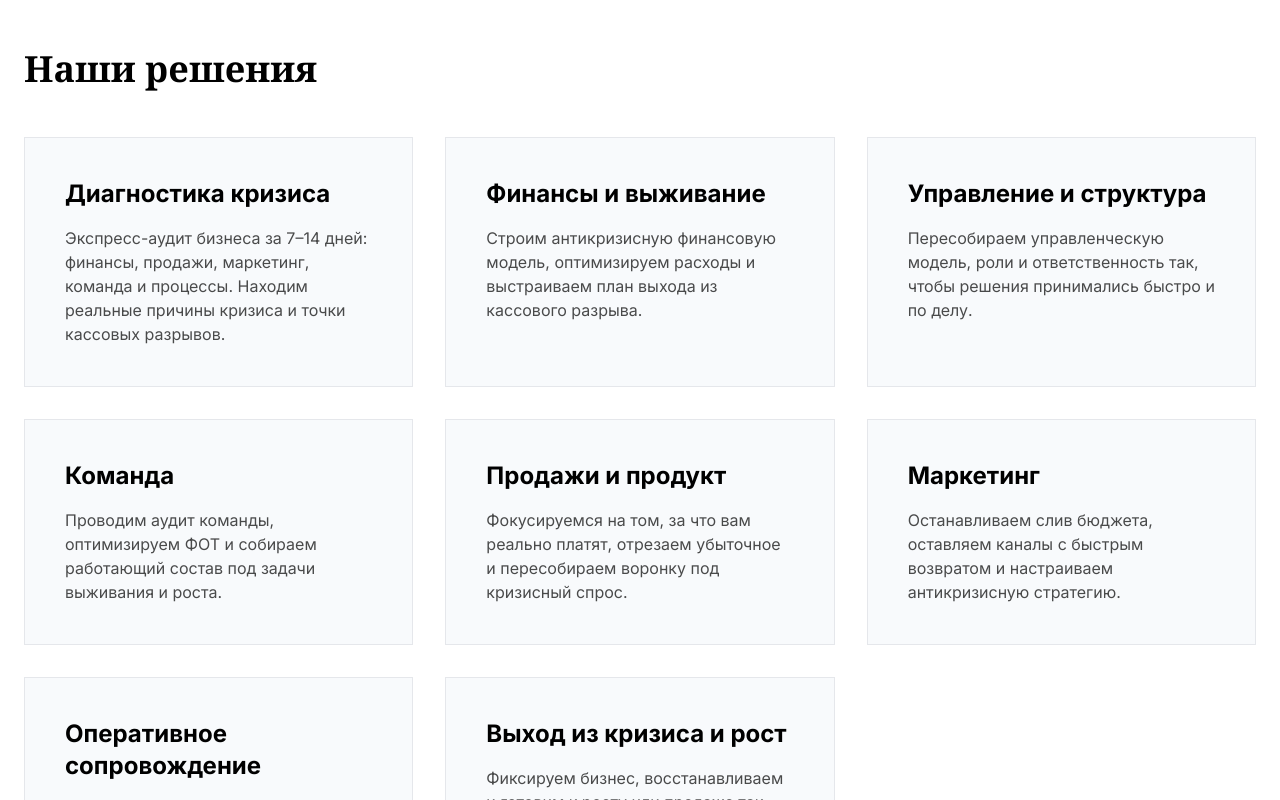
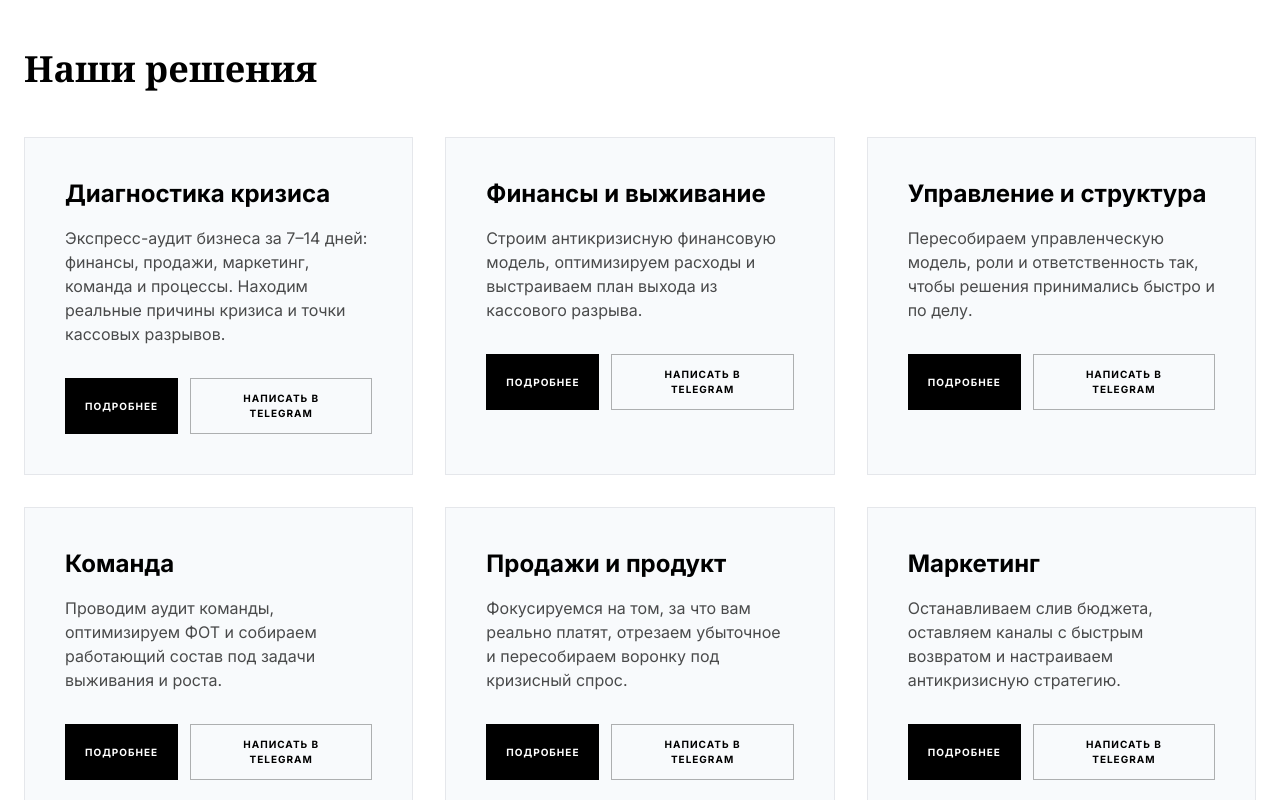
Before and after one commit to primecastmed-wq/infinity-cmi-website, a React (Vite) app: page / in a window 1280 px wide. Shown: the part 1200-2000 px from the top of the page. Built offline with nearby package versions, Linux system fonts and the light colour scheme.

Commit message:
Restore service detail navigation and add Telegram CTA

```diff
--- a/App.tsx
+++ b/App.tsx
@@ -72,7 +72,7 @@ const App: React.FC = () => {
           <div className="animate-in fade-in duration-1000">
             <Hero onCtaClick={() => setIsAiOpen(true)} />
             <Stats />
-            <Services />
+            <Services onServiceClick={navigateToService} />
             <CaseStudies />
             <Contact />
           </div>
--- a/ServiceDetail.tsx
+++ b/ServiceDetail.tsx
@@ -1,5 +1,6 @@
 
 import React from 'react';
+import { SERVICES_DATA, buildTelegramStartLink } from './Services.tsx';
 
 interface ServiceDetailProps {
   serviceId: string;
@@ -102,8 +103,27 @@ const DETAILS: Record<string, {
   }
 };
 
+const buildFallbackDetail = (serviceId: string) => {
+  const service = SERVICES_DATA.find(s => s.id === serviceId);
+  if (!service) return null;
+
+  return {
+    title: service.title,
+    tag: service.tag,
+    heroText: service.description,
+    description: service.description,
+    pros: [
+      "Четкая диагностика текущего состояния",
+      "Конкретный план действий на 30-60 дней",
+      "Фокус на быстрый эффект и управляемый риск"
+    ],
+    whyNow: "Своевременное решение снижает потери и дает быстрый управленческий эффект.",
+    stats: [{ label: "Срок старта", value: "7–14 дн." }, { label: "Фокус", value: "Результат" }]
+  };
+};
+
 const ServiceDetail: React.FC<ServiceDetailProps> = ({ serviceId, onBack, onConsultClick }) => {
-  const data = DETAILS[serviceId];
+  const data = DETAILS[serviceId] || buildFallbackDetail(serviceId);
 
   if (!data) return <div className="pt-32 p-8">Service not found</div>;
 
@@ -169,6 +189,14 @@ const ServiceDetail: React.FC<ServiceDetailProps> = ({ serviceId, onBack, onCons
                 Забронировать стратегическую сессию
                 <svg className="w-4 h-4" fill="none" stroke="currentColor" viewBox="0 0 24 24"><path strokeLinecap="round" strokeLinejoin="round" strokeWidth="2" d="M17 8l4 4m0 0l-4 4m4-4H3" /></svg>
               </button>
+              <a
+                href={buildTelegramStartLink(serviceId)}
+                target="_blank"
+                rel="noreferrer"
+                className="w-full border border-white/30 text-white py-5 font-bold uppercase tracking-widest text-xs hover:border-emerald-500 hover:text-emerald-400 transition-all flex items-center justify-center gap-3"
+              >
+                Написать в Telegram
+              </a>
               <p className="text-[9px] text-center text-slate-500 uppercase tracking-widest font-bold">Осталось 2 слота на текущую неделю</p>
             </div>
           </div>
--- a/Services.tsx
+++ b/Services.tsx
@@ -1,9 +1,9 @@
 
 import React from 'react';
 
-const TELEGRAM_BOT_URL = "https://t.me/Help_agent007_bot";
+export const TELEGRAM_BOT_URL = "https://t.me/Help_agent007_bot";
 
-const buildTelegramStartLink = (serviceId: string) => {
+export const buildTelegramStartLink = (serviceId: string) => {
   const payload = `service_${serviceId}`.replace(/[^a-zA-Z0-9_]/g, '_').slice(0, 64);
   return `${TELEGRAM_BOT_URL}?start=${payload}`;
 };
@@ -18,23 +18,37 @@ export const SERVICES_DATA = [
   { id: "crisis-support", title: "Оперативное сопровождение", description: "Работаем с собственником 1:1, еженедельно корректируем курс по фактическим данным.", tag: "🧯 Сопровождение" },
   { id: "recovery-growth", title: "Выход из кризиса и рост", description: "Фиксируем бизнес, восстанавливаем и готовим к росту или продаже так, чтобы не вернуться в кризис.", tag: "🚀 Рост" },];
 
-const Services: React.FC = () => {
+interface ServicesProps {
+  onServiceClick: (id: string) => void;
+}
+
+const Services: React.FC<ServicesProps> = ({ onServiceClick }) => {
   return (
     <section id="services" className="py-32 bg-white text-black">
       <div className="container mx-auto px-6">
         <h3 className="text-4xl font-serif font-bold mb-12">Наши решения</h3>
         <div className="grid md:grid-cols-3 gap-8">
           {SERVICES_DATA.map((s) => (
-            <a
-              key={s.id}
-              href={buildTelegramStartLink(s.id)}
-              target="_blank"
-              rel="noreferrer"
-              className="p-10 bg-slate-50 hover:bg-black hover:text-white border transition-all text-left block"
-            >
+            <div key={s.id} className="p-10 bg-slate-50 hover:bg-black hover:text-white border transition-all text-left">
               <h4 className="text-2xl font-bold mb-4">{s.title}</h4>
-              <p className="opacity-70">{s.description}</p>
-            </a>
+              <p className="opacity-70 mb-8">{s.description}</p>
+              <div className="flex flex-col sm:flex-row gap-3">
+                <button
+                  onClick={() => onServiceClick(s.id)}
+                  className="px-5 py-3 bg-black text-white text-[10px] font-bold uppercase tracking-widest hover:bg-emerald-500 hover:text-black transition-all"
+                >
+                  Подробнее
+                </button>
+                <a
+                  href={buildTelegramStartLink(s.id)}
+                  target="_blank"
+                  rel="noreferrer"
+                  className="px-5 py-3 border border-black/30 text-black text-[10px] font-bold uppercase tracking-widest hover:border-emerald-500 hover:text-emerald-500 transition-all text-center"
+                >
+                  Написать в Telegram
+                </a>
+              </div>
+            </div>
           ))}
         </div>
       </div>
```
